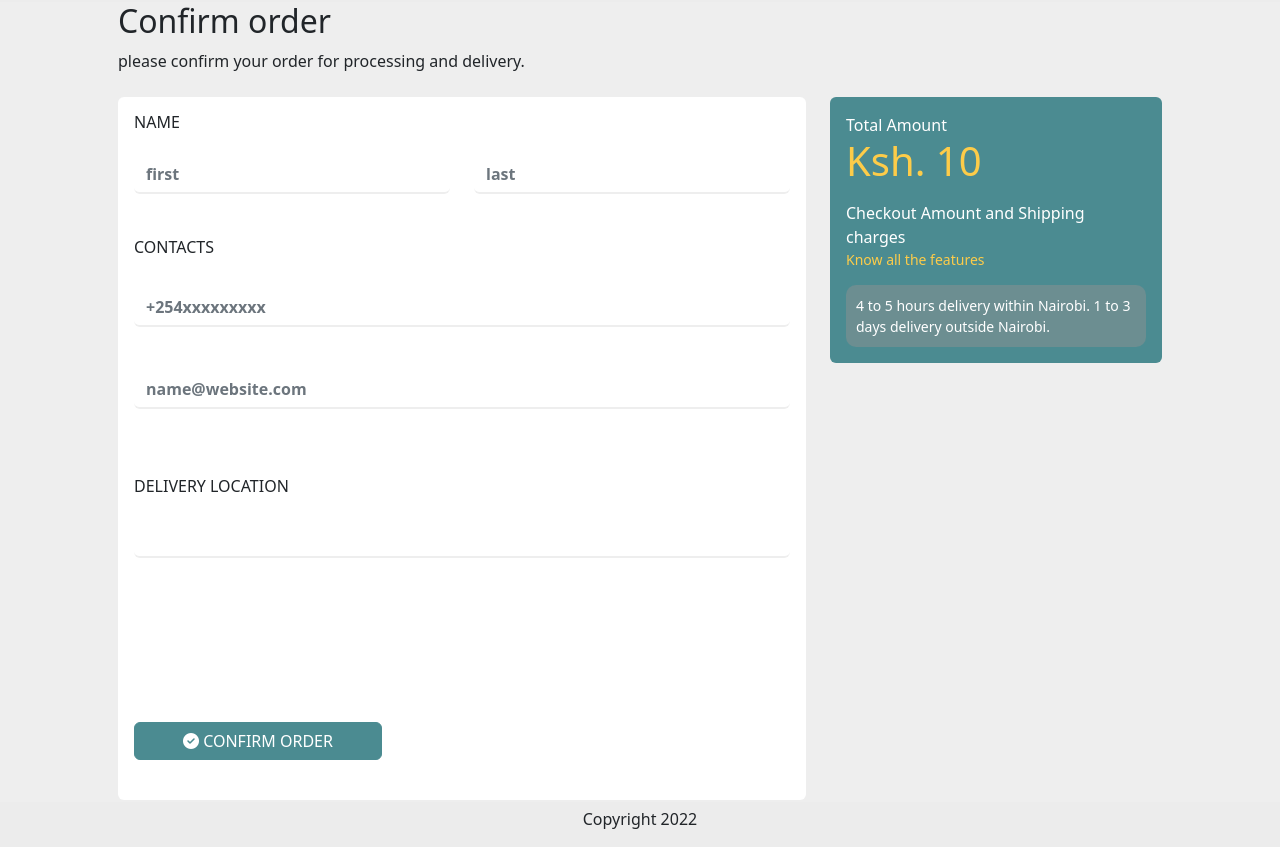
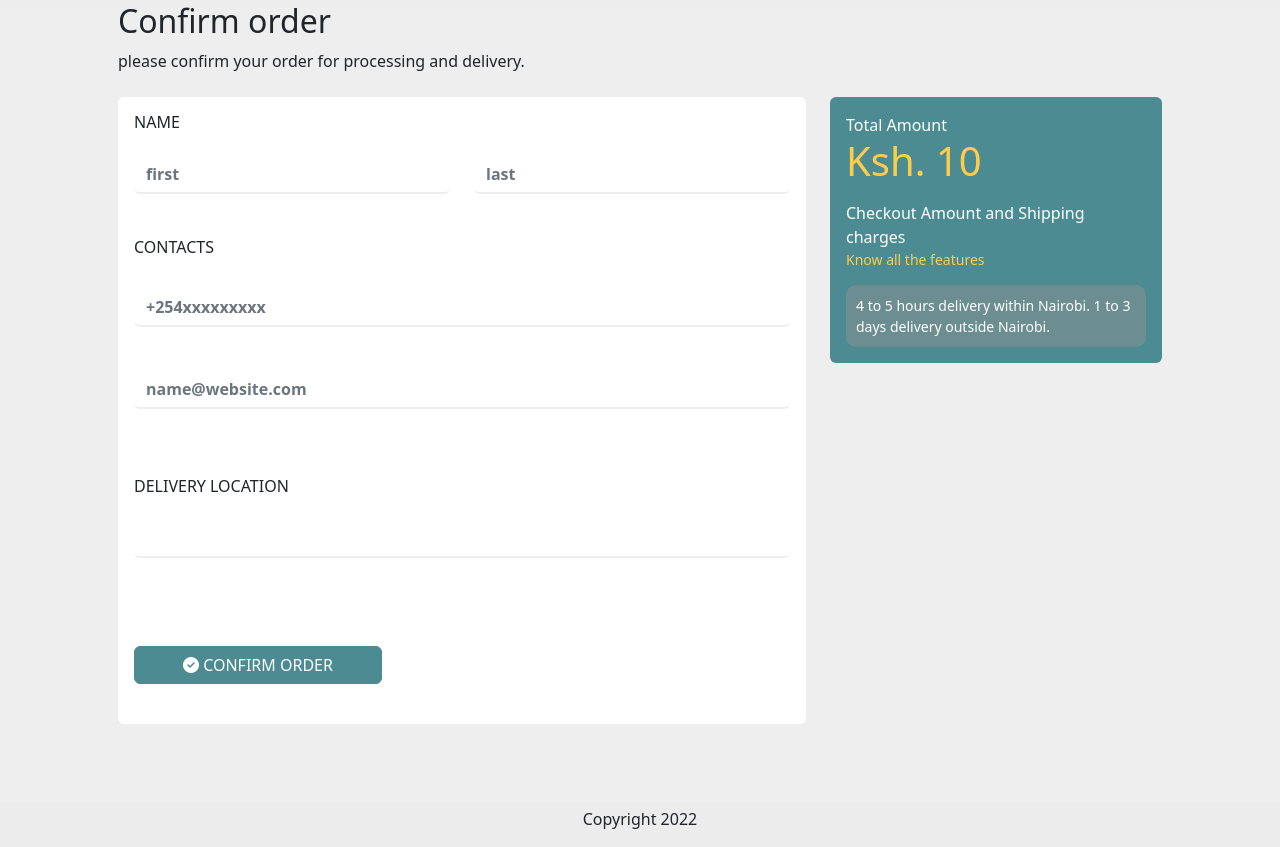
Before and after one commit to wekesa360/trust_kisia_ecommerce, a Django app: template templates/checkout.html in a window 1280 px wide. Shown: the part 189-1036 px from the top of the page. Run offline with Django 4.2, Linux system fonts and the light colour scheme; tables that the repository leaves empty hold one stand-in row (Sample ...); the template is opened without the code that fills it: values named after a table or form of the project are taken from there, most other values are stand-ins (such as "Sample title", 1, 10 or a date in 2020); data that the repository does not hold is empty; some libraries are stand-ins or nearby versions.

```diff
--- a/templates/checkout.html
+++ b/templates/checkout.html
@@ -48,16 +48,6 @@
                                     </div>
                                 </div>
                             </div>
-
-                            <div class="mt-4 mb-4">
-
-                                <div class="row mt-2">
-                                    <div class="col-md-12">
-                                        <div class="inputbox mt-3 mr-2"> {{form.ordered}}</div>
-                                    </div>
-                                </div>
-                            </div>
-
                             <div class="">
                                 <div class="col-md-12">
                                     <div class="inputbox mt-1 mr-2"> {{form.captcha}}</div>
```
Also changed, not shown: templates/index.html (+3 -19 lines).
